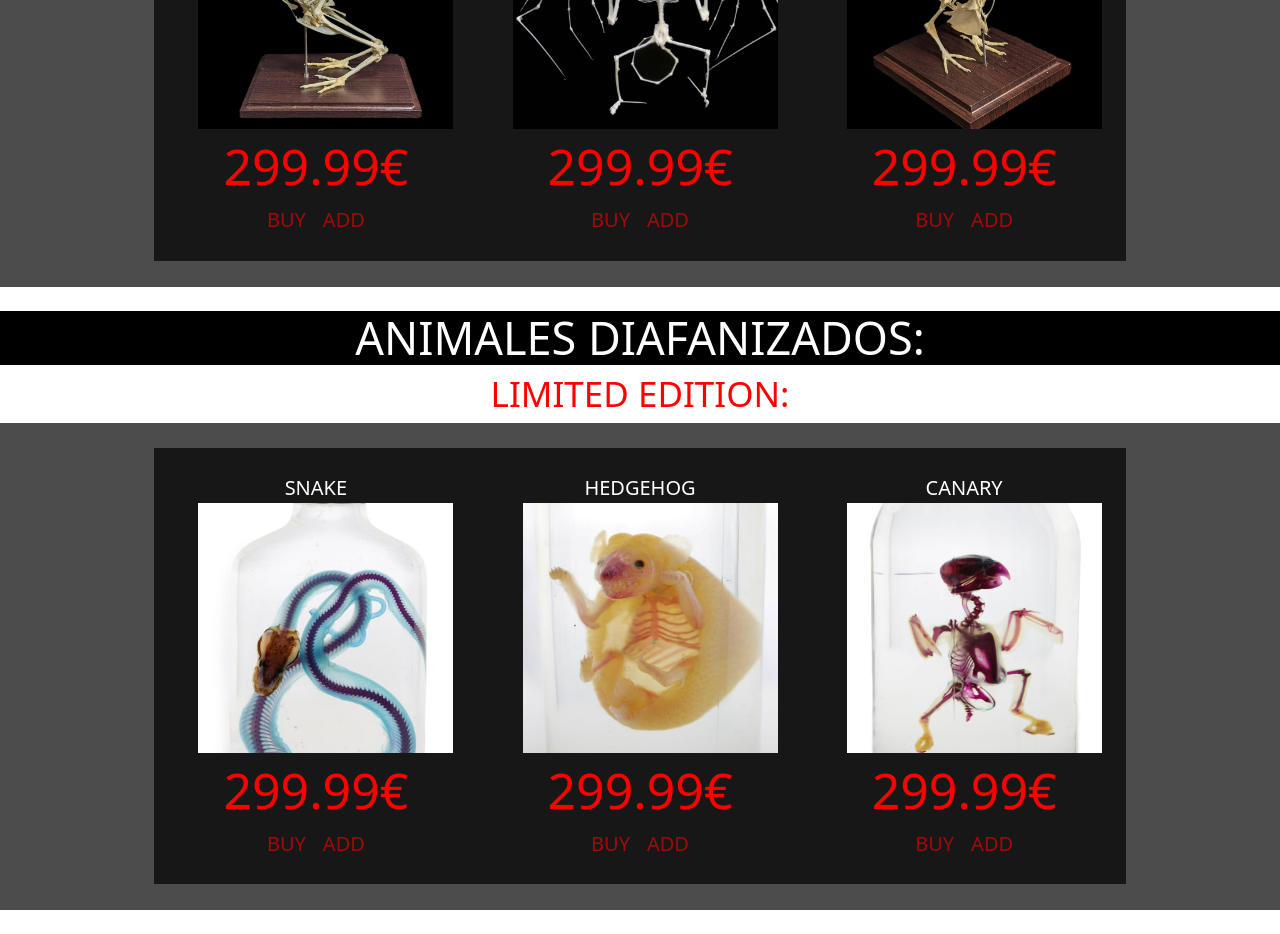
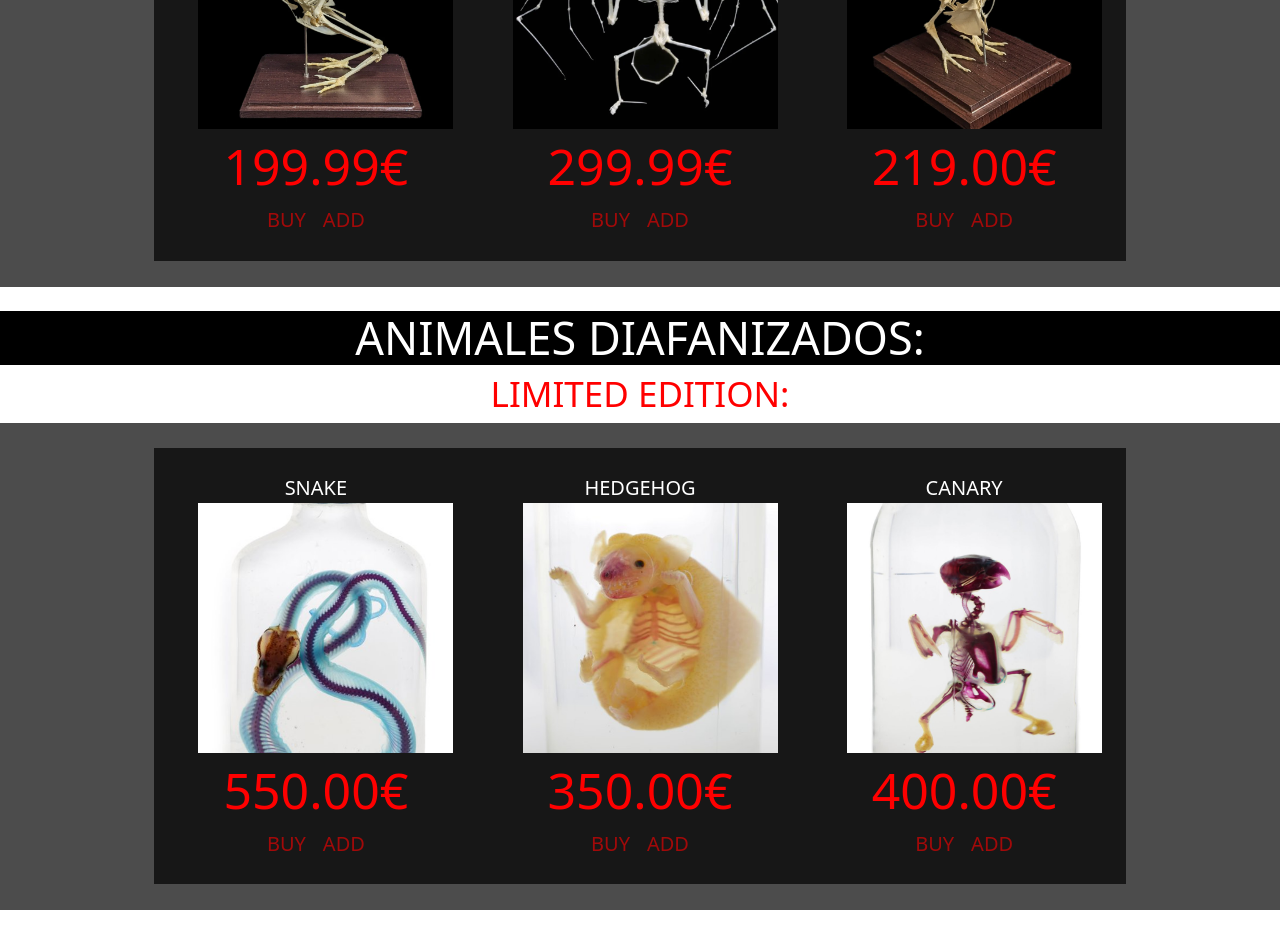
Before and after one commit to albertITIC/ProInter_Group_F, a React (Vite) app in the folder biomorph/: page /shop in a window 1280 px wide. Shown: the part 540-1474 px from the top of the page. Built offline with nearby package versions, Linux system fonts and the light colour scheme; a web font is replaced by a local one.

Commit message:
Canvis dels preus a la tenda

```diff
--- a/biomorph/src/03-Pages/Shop/Shop.jsx
+++ b/biomorph/src/03-Pages/Shop/Shop.jsx
@@ -62,7 +62,7 @@ const Shop = () =>{
                 <div className="img_prod_1">
                     <img src="../../assets/chiken.png" alt="Chiken photo" />
                 </div>
-                <div className="price">299.99€</div>
+                <div className="price">199.99€</div>
 
                 <div className="buttons">
                     <button>BUY</button>
@@ -92,7 +92,7 @@ const Shop = () =>{
                 <div className="img_prod_2">
                     <img src="../../assets/pidgeon.png" alt="Pidgeon photo"/>
                 </div>
-                <div className="price">299.99€</div>
+                <div className="price">219.00€</div>
 
                 <div className="buttons">
                     <button>BUY</button>
@@ -112,7 +112,7 @@ const Shop = () =>{
                 <div className="img_prod_1">
                     <img src="../../assets/snake.png" alt="snake photo" />
                 </div>
-                <div className="price">299.99€</div>
+                <div className="price">550.00€</div>
 
                 <div className="buttons">
                     <button>BUY</button>
@@ -127,7 +127,7 @@ const Shop = () =>{
                 <div className="img_prod_1">
                     <img src="../../assets/Hedgehog.png" alt="Hedgehog photo" />
                 </div>
-                <div className="price">299.99€</div>
+                <div className="price">350.00€</div>
 
                 <div className="buttons">
                     <button>BUY</button>
@@ -142,7 +142,7 @@ const Shop = () =>{
                 <div className="img_prod_2">
                     <img src="../../assets/canary.png" alt="canary photo"/>
                 </div>
-                <div className="price">299.99€</div>
+                <div className="price">400.00€</div>
 
                 <div className="buttons">
                     <button>BUY</button>
```
Also changed, not shown: 1 other file (tests, documents, lock files or other folders).
